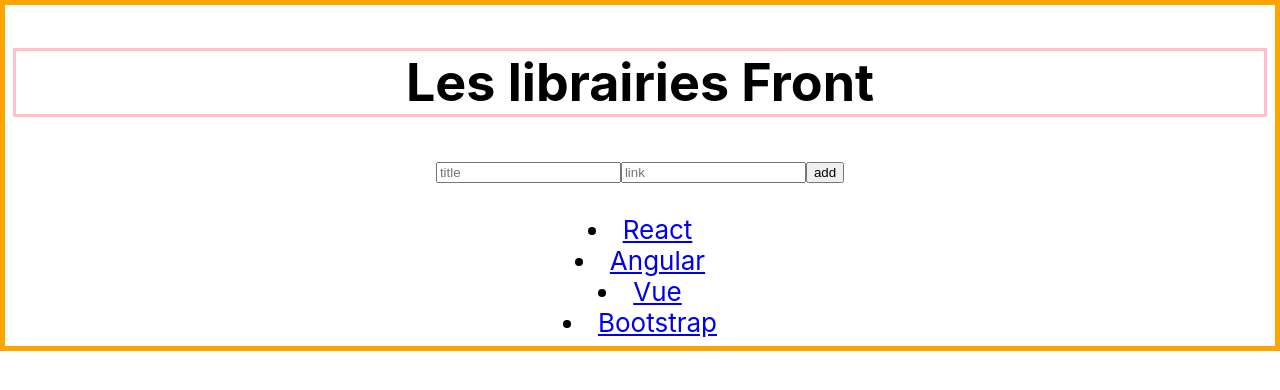
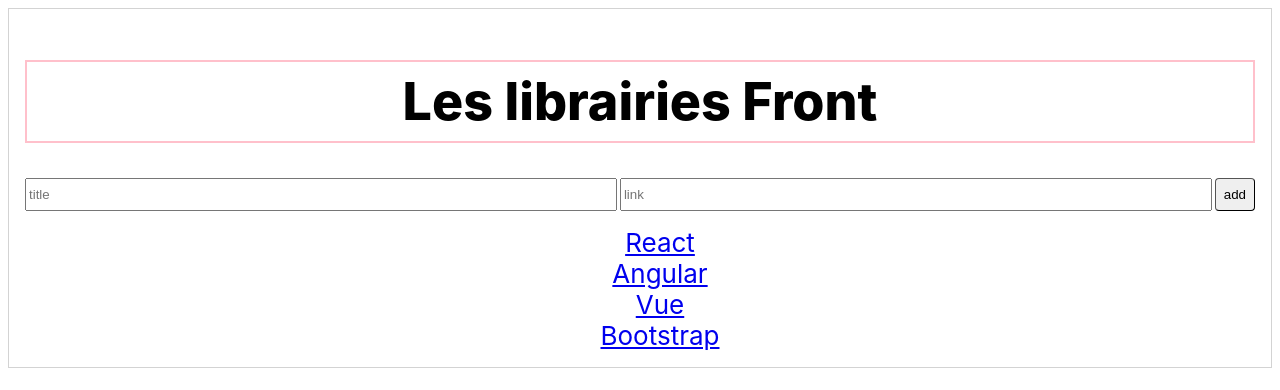
Before and after one commit to YousLa/Gestionnaire-de-taches, a React (Create React App) app: page / in a window 1280 px wide. Shown: the top 390 px of the page. Built offline with nearby package versions, Linux system fonts and the light colour scheme.

Commit message:
Formulaire - Transformation de list

```diff
--- a/src/App.css
+++ b/src/App.css
@@ -1,39 +1,61 @@
 .App {
-  text-align: center;
-  border: 5px solid orange;
   padding: 0.5rem;
 }
 
 .App h1 {
-  border: 3px solid pink;
+  text-align: center;
+  border: 2px solid pink;
+  font-weight: 800;
+  padding: 0.5rem;
+}
+
+.App-header {
+  border: 1px solid lightgrey;
+  padding: 1rem;
 }
 
 .list {
-  border: 3px solid blue;
-  padding: 2rem;
+  list-style-type: none;
+  text-align: center;
+  margin: 0;
+  margin-top: 1rem
 }
 
-.item {
-  border: 1px solid red;
-  padding: 1rem;
-  list-style-type: none
+
+
+.item-done {
+  text-decoration: line-through;
+  color: gray;
+  font-style: italic;
 }
 
-.list a {
-  color: green;
-  text-decoration: none;
+.select {
+  width: auto;
 }
 
-.componentClass {
-  border: 1px solid purple;
-  padding: 0.2rem;
-  list-style-type: none
+.form-check-input:checked {
+  background-color: #3dd5f3;
+  border-color: #3dd5f3;
 }
 
-.componentClass.orange {
-  border: 2px solid orange;
-  padding: 0.2rem;
-  list-style-type: none
+.flex {
+  display: flex;
+}
+
+.space-between {
+  justify-content: space-between;
+}
+
+input[type="text"] {
+  width: 100%;
+  margin-right: 0.2rem;
+}
+
+button {
+  padding: 0.5rem;
+  box-shadow: none;
+  border-radius: 4px;
+  border-width: 1px;
 }
 
 @media (prefers-reduced-motion: no-preference) {
--- a/src/App.js
+++ b/src/App.js
@@ -1,41 +1,47 @@
 // ! COURS LINKEDIN LEARNING
 // Créer une formulaire
+
+// Importation du hook => useState | depuis react, qui permet de gérer l'état local d'un composant
 import { useState } from "react";
 import './App.css';
 
 // Composant => Header
+// Composant simple qui retourne un <h1>
 function Header() {
   return (
     <h1>Les librairies Front</h1>
   )
 }
 
-// Composant => Component | Props => {title}, {link} & {isSelected}
+// Composant fonctionnel => Component | qui prend 3 Props => {title}, {link} & {isSelected}
+// Il retourne un <li> avec une classe conditionnelle basée sur la propriété => isSelected |
+// Il contien un lien avec les props => titleC & linkC |
 function Component({ titleC, linkC, isSelected }) {
   return (
     <li className={isSelected ? "component blue" : "component"}>
-      <a href={linkC} target="_blank" rel="nonopener noreferrer">
-        {titleC}
-      </a>
+      <a href={linkC} target="_blank" rel="nonopener noreferrer">{titleC}</a>
     </li>
   )
 }
 
+// Composant => Form | qui prend 2 Props => onSubmitF & onChangeF |
+// Il retourne un formulaire avec 2 champs => input | pour le titre et le lien.
+// TODO Les évènements onChange et onSubmit sont associés
 function Form({ onSubmitF, onChangeF }) {
   return (
-    <>
-      <form>
+    <form onSubmit={onSubmitF} className="flex space-between">
       <input type="text" onChange={onChangeF} name="title" placeholder="title" />
       <input type="text" onChange={onChangeF} name="link" placeholder="link" />
       <button type="submit">add</button>
-      </form><br />
-    </>
+    </form>
   )
 }
 
-
+// Composant App
+// C'est le composant principal de notre appplication.
 function App() {
 
+  // Tableau => libraries de type objet avec des propriétés => {titleL} & {linkL}
   const libraries = [
     { titleL: "React", linkL: "https://reactjs.org/" },
     { titleL: "Angular", linkL: "https://angular.io/" },
@@ -43,30 +49,63 @@
     { titleL: "Bootstrap", linkL: "https://getboostrap.com/" }
   ]
 
+  // Hook useState
+  // Ici on déclare 2 états locaux => input & items
+  // input => est utilisé pour suivre les valeurs des champs de saisie dans le formulaire
+  // items => est utilisé pour suivre la liste des librairies affichées
   const [input, setInput] = useState(null);
   const [items, setItems] = useState(libraries);
 
+  // Fonctions handleOnChange & handleOnSubmit
+  // handleOnChange => est appelé à chaque modification dans les champs de saisie. Il met à jour l'état input en utilisant la valeur actuelle du champ modifié
+  // ^ e : Est l'objet représentant l'événement (dans ce cas, un évènement de changement) qui a déclenché la fonction
+  // ^ e.target : Est l'élément DOM sur lequel l'événement à été déclenché (dans ce cas, le champ de saisie)
+  // ^ e.target.name : Est la propriété name de l'élément DOM qui a déclenché l'évènement. Ici, cela pourrait être => title ou link | en fonction du champ qui a été modifié.
+  // ^ e.target.value : Est la valeur actuelle du champ de saisie
+  // * On utilise la syntaxe des objets spread ('...') pour créer une copie de l'objet => input |
+  // * Ensuite elle met à jour la propriété correspondante ([e.target.name] => title ou link) avec la nouvelle valeur du champ de saisie (e.target.value)
   const handleOnChange = e => setInput({ ...input, [e.target.name]: e.target.value });
+
+  // handleOnSubmit => est appelé lors de la soumission du formulaire. Il empêche la soumission si l'un de champs (title ou link) est vide.
   const handleOnSubmit = e => {
-    e.preventDefault()
-    // setItems
+    // ^ e : représente l'objet de l'événement
+    // ^ e.preventDefault() : Cette ligne empêche le comportement par défaut du formulaire, qui serait de recharger la page lors de la soumission. On reste sur la même page et on effectue le traitement en JS
+    e.preventDefault();
+
+    // ^ input?.title : L'opérateur optionnel de chaîne (?.) est une fonctionnalité JS qui permet de vérifier si l'objet => input et s'il a une propriété => title. Cela évite une erreur si => input etst nul ou non défini.
+    // ^ Si => input | existe et à une propriété title, alors input?.title renvoie sa valeur. Sinon il renvoie undefined. Pareil pour input.link
+    //  ^ Si input n'existe pas ou s'il manque soit title, soit link alors la condition est vraie.
+    // ^ Si la condition est vraie, on retourne false et le formulaire ne sera pas soumis.
+    if (!input?.title || !input?.link) { return false }
+    // Il ajoute une nouvelle librairie à la liste items en utilisant les valeurs actuelle de input
+    // ^ Si les champs ne sont pas vides, cette ligne de code ajoute un nouvel objet à la liste items. Cet objet est crée à partir des valeurs actuelles de input.title et input.link et la liste itemps existante est étendue à l'aide de l'opérateur spread (...)
+    setItems([{ titleL: input.title, linkL: input.link }, ...items]);
+    // et réinitialise input à null
+    setInput(null);
   }
 
   return (
     <div className="App">
       <header className="App-header">
+        {/* Ici on affiche le composant Header */}
         <Header />
-        <Form onChangeF={handleOnChange} onSubmit={handleOnSubmit} />
+
+        {/* Ici on affiche le composant Form */}
+        <Form onChangeF={handleOnChange} onSubmitF={handleOnSubmit} />
+        <ul className="list">
+          {/* On utilise la méthode map pour itérer sur le tableau items et créer dynamiquement des composants => Component | pour chaque librairie. */}
           {items.map((lib, i) => {
             return (
               <Component
+                // La clé est utilisé pour aider React à identifier chaque composant de manière unique et optimiser les mises à jour du DOM.
                 key={lib.linkL}
                 titleC={lib.titleL}
                 index={i}
                 linkC={lib.linkL}
-            />)
+              />
+            )
           })}
-
+        </ul>
 
       </header>
     </div>
```
Lines whose indentation alone changed are shown as unchanged.
